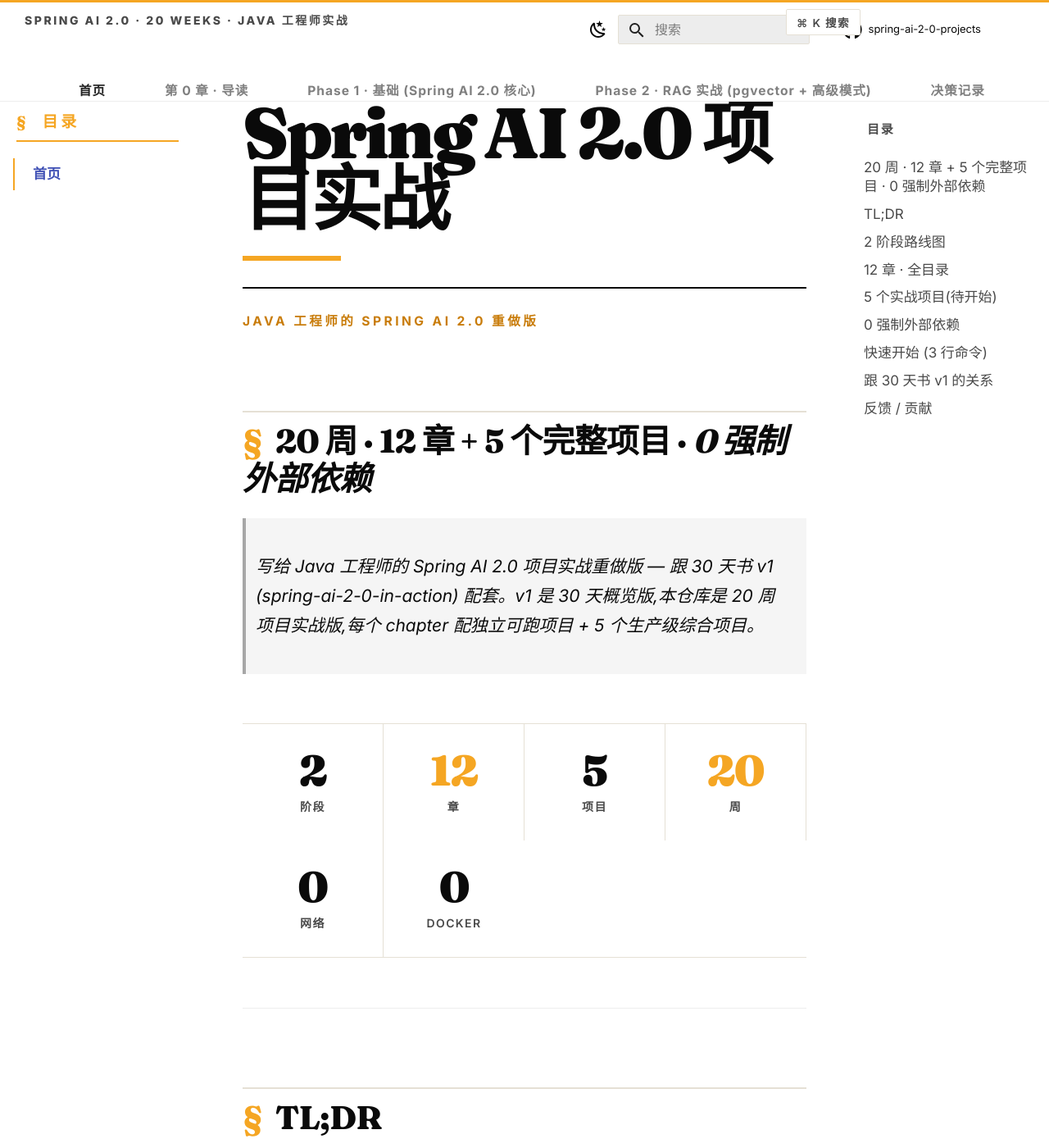
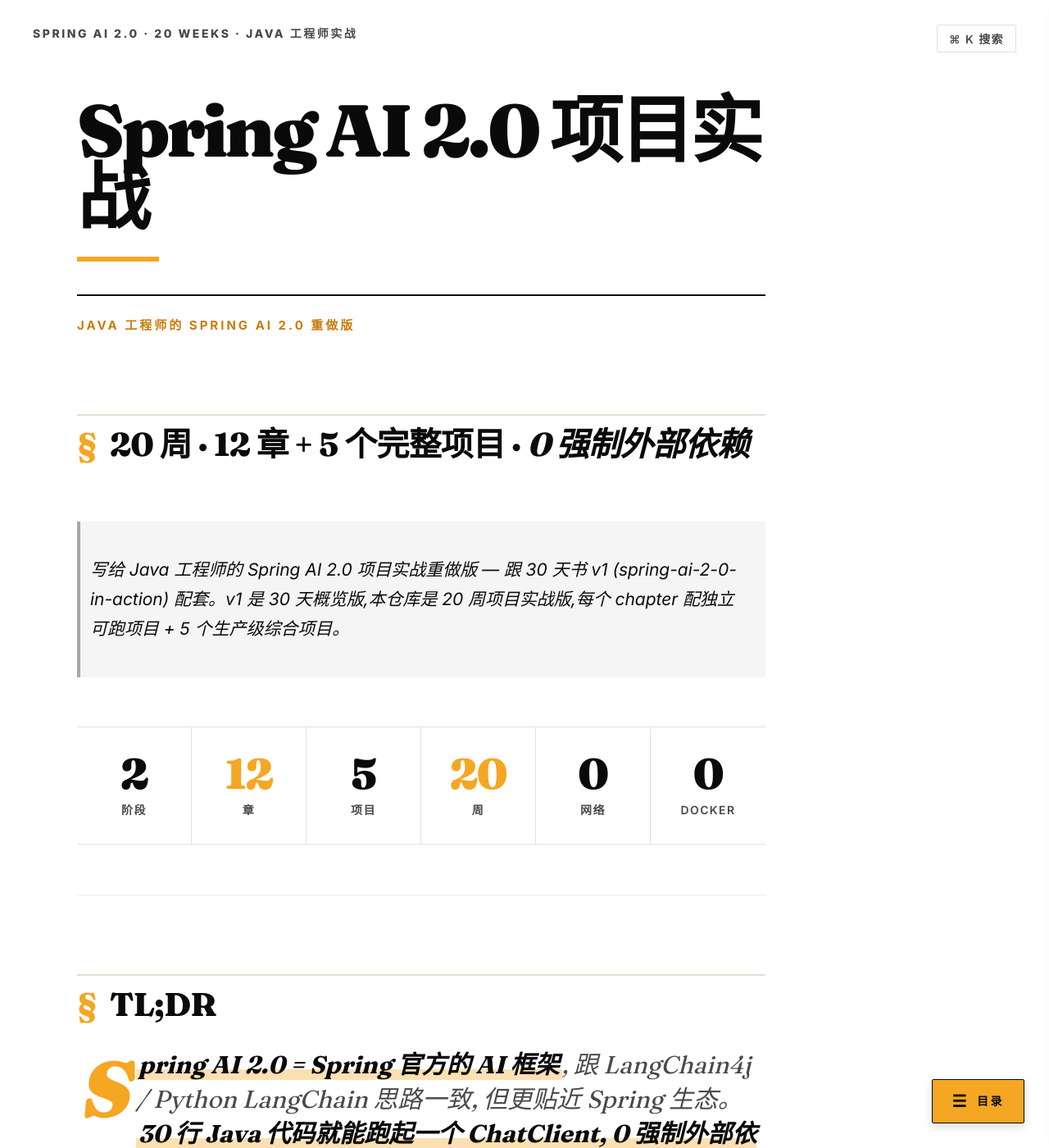
Before and after one commit to mishishi/spring-ai-2-0-projects, an MkDocs documentation site: the page built from docs/index.md, in a window 1280 px wide and 1400 px high. Shown: the whole window at 82% size. Built offline with MkDocs 1.6.1 and Material for MkDocs 9.7.7, drawn with Linux system fonts in a browser that asks for light colours; comment, search, counter and statistics services are not loaded.

Commit message:
style: full v1 magazine revival — hide real nav, all pages v1 style
v1 老版 (30 DAYS) 把 .md-header / .md-sidebar 全 hide,用 fixed
::before/::after 装饰 header + 大 H1 顶满全宽。v2 之前保留真 nav
(tabs + sidebar + TOC),看着'乱',跟 v1 风格不一致。

这次彻底恢复 v1 风格:
- 隐藏真 .md-header / .md-sidebar (md-home 下)
- 内容全宽 (max-width: 920px 居中)
- H1 字号回到 v1 的 clamp(3.5rem, 7vw, 6.5rem) 巨大衬线
- ::before/::after 装饰 header (top: 1.5rem, 跟 v1 完全一致)
- H1 margin 4rem 0 (v1 一致)
- 装饰线 5rem (v1 一致)

但 v1 缺失功能(目录/TOC 导航)由右下角琥珀色'☰ 目录'按钮唤起抽屉式目录:
- nav-drawer-trigger (fixed bottom-right, 琥珀色背景)
- nav-drawer (右侧抽屉, 360px 宽, 从 mkdocs .md-nav 复制结构)
- ESC 键或点击 overlay 关闭

效果: v1 / v2 视觉完全一致(顶部装饰刊头 + 大 H1 全宽),
v2 比 v1 多一个'☰ 目录'按钮唤起完整 12 章目录

```diff
--- a/docs/javascripts/extra.js
+++ b/docs/javascripts/extra.js
@@ -86,3 +86,98 @@
 
   content.appendChild(nav);
 })();
+
+// 抽屉式目录 — 兼容 v1 风格(隐藏真 sidebar,但提供 toggle 入口)
+(function() {
+  if (!document.body.classList.contains('md-home')) return;
+  if (document.querySelector('.nav-drawer')) return;
+
+  // Trigger 按钮
+  const trigger = document.createElement('button');
+  trigger.className = 'nav-drawer-trigger';
+  trigger.textContent = '目录';
+  trigger.setAttribute('aria-label', '打开目录');
+  document.body.appendChild(trigger);
+
+  // Overlay
+  const overlay = document.createElement('div');
+  overlay.className = 'nav-drawer-overlay';
+  document.body.appendChild(overlay);
+
+  // Drawer
+  const drawer = document.createElement('aside');
+  drawer.className = 'nav-drawer';
+  drawer.setAttribute('aria-label', '目录');
+
+  // Close 按钮
+  const close = document.createElement('button');
+  close.className = 'nav-drawer__close';
+  close.textContent = '×';
+  close.setAttribute('aria-label', '关闭目录');
+  drawer.appendChild(close);
+
+  // 标题
+  const title = document.createElement('h2');
+  title.className = 'nav-drawer__title';
+  title.textContent = 'Spring AI 2.0 项目实战';
+  drawer.appendChild(title);
+
+  const sub = document.createElement('span');
+  sub.className = 'nav-drawer__sub';
+  sub.textContent = '12 章 · 5 个项目 · 20 周';
+  drawer.appendChild(sub);
+
+  // 从 mkdocs 默认 sidebar 复制 nav 结构
+  const primaryNav = document.querySelector('.md-nav.md-nav--primary');
+  if (primaryNav) {
+    // 复制所有顶级链接
+    const topLevel = primaryNav.querySelectorAll(':scope > .md-nav__list > .md-nav__item');
+    topLevel.forEach(item => {
+      const link = item.querySelector(':scope > .md-nav__link');
+      if (link) {
+        const a = document.createElement('a');
+        a.href = link.getAttribute('href');
+        a.textContent = (link.textContent || '').trim();
+        drawer.appendChild(a);
+
+        // 二级链接
+        const subItems = item.querySelectorAll(':scope > .md-nav .md-nav__item .md-nav__link');
+        subItems.forEach(subLink => {
+          const a2 = document.createElement('a');
+          a2.href = subLink.getAttribute('href');
+          const text = (subLink.textContent || '').trim();
+          // 数字高亮
+          const match = text.match(/^(\d+)\s*(.*)$/);
+          if (match) {
+            const strong = document.createElement('strong');
+            strong.textContent = match[1];
+            a2.appendChild(strong);
+            a2.appendChild(document.createTextNode(match[2]));
+          } else {
+            a2.textContent = text;
+          }
+          a2.style.paddingLeft = '1.2rem';
+          a2.style.fontSize = '0.88rem';
+          drawer.appendChild(a2);
+        });
+      }
+    });
+  }
+  document.body.appendChild(drawer);
+
+  // Toggle 逻辑
+  function open() {
+    drawer.classList.add('is-open');
+    overlay.classList.add('is-open');
+  }
+  function closeFn() {
+    drawer.classList.remove('is-open');
+    overlay.classList.remove('is-open');
+  }
+  trigger.addEventListener('click', open);
+  close.addEventListener('click', closeFn);
+  overlay.addEventListener('click', closeFn);
+  document.addEventListener('keydown', e => {
+    if (e.key === 'Escape' && drawer.classList.contains('is-open')) closeFn();
+  });
+})();
--- a/docs/stylesheets/extra.css
+++ b/docs/stylesheets/extra.css
@@ -532,69 +532,36 @@
   color: var(--ink-soft);
 }
 
-/* 首页特殊: editorial 大 hero 风格 — 但保留真导航和侧栏 */
-body.md-home .md-main__inner {
-  max-width: 1400px;
+/* 首页特殊: editorial 大 hero 风格 — 跟 v1 老版 30 天书一致 */
+/* 隐藏真 header / sidebar / TOC,装饰 ::before/::after 替代,内容全宽 */
+body.md-home .md-sidebar--primary,
+body.md-home .md-sidebar--secondary {
+  display: none !important;
+}
+
+body.md-home .md-header {
+  display: none !important;
 }
 
 body.md-home .md-content {
-  max-width: 1400px;
+  max-width: 100%;
+  margin: 0;
+  padding: 0;
 }
 
 body.md-home .md-content__inner {
-  max-width: 1100px;
+  max-width: 920px;
   margin: 0 auto;
-  padding: 0 1.5rem;
+  padding: 0 2rem;
 }
 
-/* 顶部装饰 kicker — 杂志刊头 */
-.hero-kicker {
-  font-family: var(--md-text-font);
-  font-weight: 800;
-  font-size: 0.72rem;
-  letter-spacing: 0.22em;
-  text-transform: uppercase;
-  color: var(--ink-soft);
-  margin: 2.5rem 0 0.4rem;
-  padding: 0;
-  display: flex;
-  align-items: center;
-  gap: 0.8rem;
-}
-
-.hero-kicker::before {
-  content: "";
-  display: inline-block;
-  width: 2.5rem;
-  height: 3px;
-  background: var(--accent);
-}
-
-.hero-search-hint {
-  position: fixed;
-  top: 0.7rem;
-  right: 1.5rem;
-  z-index: 100;
-  font-family: var(--md-text-font);
-  font-weight: 600;
-  font-size: 0.68rem;
-  letter-spacing: 0.1em;
-  text-transform: uppercase;
-  color: var(--ink-soft);
-  border: 1px solid var(--line);
-  padding: 0.25rem 0.6rem;
-  border-radius: 2px;
-  background: var(--paper);
-  pointer-events: none;
-}
-
-/* 全站装饰刊头 — 跟 v1 风格一致(所有页面 body.md-home 都有装饰) */
+/* 全站装饰刊头 — 跟 v1 风格一致 */
 body.md-home::before {
   content: "SPRING AI 2.0  ·  20 WEEKS  ·  JAVA 工程师实战";
   position: fixed;
-  top: 0.7rem;
-  left: 1.5rem;
-  z-index: 200;
+  top: 1.5rem;
+  left: 2rem;
+  z-index: 100;
   font-family: var(--md-text-font);
   font-weight: 800;
   font-size: 0.7rem;
@@ -608,17 +575,17 @@
 body.md-home::after {
   content: "⌘ K 搜索";
   position: fixed;
-  top: 0.55rem;
-  right: 11.5rem;
-  z-index: 200;
+  top: 1.5rem;
+  right: 2rem;
+  z-index: 100;
   font-family: var(--md-text-font);
   font-weight: 600;
-  font-size: 0.68rem;
+  font-size: 0.7rem;
   letter-spacing: 0.1em;
   text-transform: uppercase;
   color: var(--ink-soft);
   border: 1px solid var(--line);
-  padding: 0.25rem 0.6rem;
+  padding: 0.3rem 0.7rem;
   border-radius: 2px;
   pointer-events: none;
   background: var(--paper);
@@ -627,45 +594,175 @@
 body.md-home .md-content__inner > h1:first-child {
   font-family: var(--md-heading-font);
   font-weight: 900;
-  font-size: clamp(3.2rem, 6.8vw, 5.8rem);
-  line-height: 0.93;
+  font-size: clamp(3.5rem, 7vw, 6.5rem);
+  line-height: 0.92;
   letter-spacing: -0.045em;
   color: var(--ink);
-  margin: 0.6rem 0 0;
+  margin: 4rem 0 0.4rem;
   padding: 0;
   text-align: left;
   border-bottom: none;
-  position: relative;
 }
 
 body.md-home .md-content__inner > h1:first-child::after {
   content: "";
   display: block;
-  width: 6rem;
+  width: 5rem;
   height: 6px;
   background: var(--accent);
-  margin-top: 1.4rem;
+  margin-top: 1.5rem;
   border-radius: 0;
 }
 
 body.md-home .md-content__inner > .editorial-section-label {
-  margin-top: 1.6rem;
-  font-size: 0.78rem;
-  letter-spacing: 0.22em;
+  margin-top: 2rem;
+  font-size: 0.75rem;
+  letter-spacing: 0.2em;
   color: var(--accent-deep);
   border-top: 2px solid var(--ink);
-  padding-top: 1.4rem;
+  padding-top: 1.2rem;
 }
 
 body.md-home .md-content__inner > p:first-of-type {
   font-family: var(--md-heading-font);
   font-weight: 400;
   font-style: italic;
-  font-size: 1.35rem;
-  line-height: 1.45;
+  font-size: 1.5rem;
+  line-height: 1.4;
   color: var(--ink-soft);
-  margin: 1.4rem 0 0;
-  max-width: 52ch;
+  margin: 1.5rem 0 0;
+  max-width: 50ch;
+}
+
+/* 抽屉触发按钮 — 固定右下角,跟 v1 风格协调 */
+.nav-drawer-trigger {
+  position: fixed;
+  bottom: 1.5rem;
+  right: 1.5rem;
+  z-index: 150;
+  font-family: var(--md-text-font);
+  font-weight: 700;
+  font-size: 0.7rem;
+  letter-spacing: 0.18em;
+  text-transform: uppercase;
+  color: var(--ink);
+  background: var(--accent);
+  border: 1px solid var(--ink);
+  padding: 0.7rem 1.2rem;
+  border-radius: 2px;
+  cursor: pointer;
+  box-shadow: 0 4px 12px rgba(0, 0, 0, 0.15);
+  transition: all 0.15s ease;
+}
+
+.nav-drawer-trigger:hover {
+  background: var(--ink);
+  color: var(--accent);
+}
+
+.nav-drawer-trigger::before {
+  content: "☰";
+  font-size: 1rem;
+  margin-right: 0.5em;
+  vertical-align: -0.1em;
+}
+
+/* 抽屉 */
+.nav-drawer {
+  position: fixed;
+  top: 0;
+  right: -380px;
+  width: 360px;
+  height: 100vh;
+  background: var(--paper);
+  border-left: 1px solid var(--line);
+  z-index: 200;
+  overflow-y: auto;
+  padding: 1.5rem;
+  transition: right 0.25s ease;
+  box-shadow: -4px 0 24px rgba(0, 0, 0, 0.1);
+}
+
+.nav-drawer.is-open {
+  right: 0;
+}
+
+.nav-drawer__close {
+  position: absolute;
+  top: 1rem;
+  right: 1rem;
+  background: transparent;
+  border: 1px solid var(--line);
+  font-size: 1.1rem;
+  width: 2rem;
+  height: 2rem;
+  cursor: pointer;
+  color: var(--ink-soft);
+  border-radius: 2px;
+  line-height: 1;
+}
+
+.nav-drawer__close:hover {
+  color: var(--accent);
+  border-color: var(--accent);
+}
+
+.nav-drawer__title {
+  font-family: var(--md-heading-font);
+  font-weight: 800;
+  font-size: 1.3rem;
+  margin: 0 0 0.4rem;
+  padding: 0 0 0.6rem 0;
+  border-bottom: 2px solid var(--ink);
+  letter-spacing: -0.02em;
+}
+
+.nav-drawer__sub {
+  font-family: var(--md-text-font);
+  font-size: 0.7rem;
+  letter-spacing: 0.18em;
+  text-transform: uppercase;
+  color: var(--ink-soft);
+  margin: 1.4rem 0 0.6rem;
+  display: block;
+}
+
+.nav-drawer a {
+  display: block;
+  padding: 0.5rem 0;
+  color: var(--ink);
+  text-decoration: none;
+  font-size: 0.95rem;
+  border-bottom: 1px solid var(--line);
+  transition: color 0.15s ease;
+}
+
+.nav-drawer a:hover {
+  color: var(--accent);
+}
+
+.nav-drawer a strong {
+  color: var(--ink);
+  font-weight: 700;
+  margin-right: 0.5em;
+}
+
+.nav-drawer-overlay {
+  position: fixed;
+  top: 0;
+  left: 0;
+  width: 100%;
+  height: 100%;
+  background: rgba(0, 0, 0, 0.4);
+  z-index: 199;
+  opacity: 0;
+  pointer-events: none;
+  transition: opacity 0.25s ease;
+}
+
+.nav-drawer-overlay.is-open {
+  opacity: 1;
+  pointer-events: auto;
 }
 
 /* Phase overview 顶部 CTA */
```
